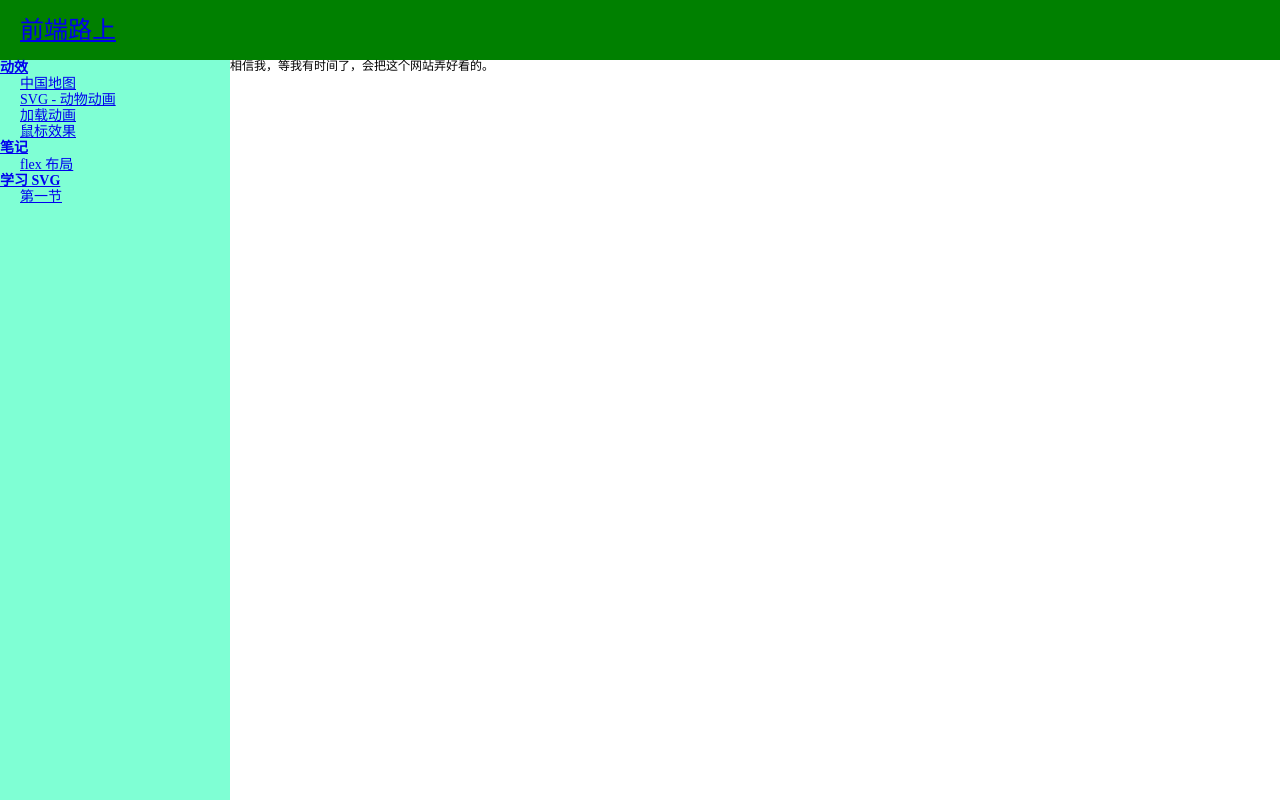
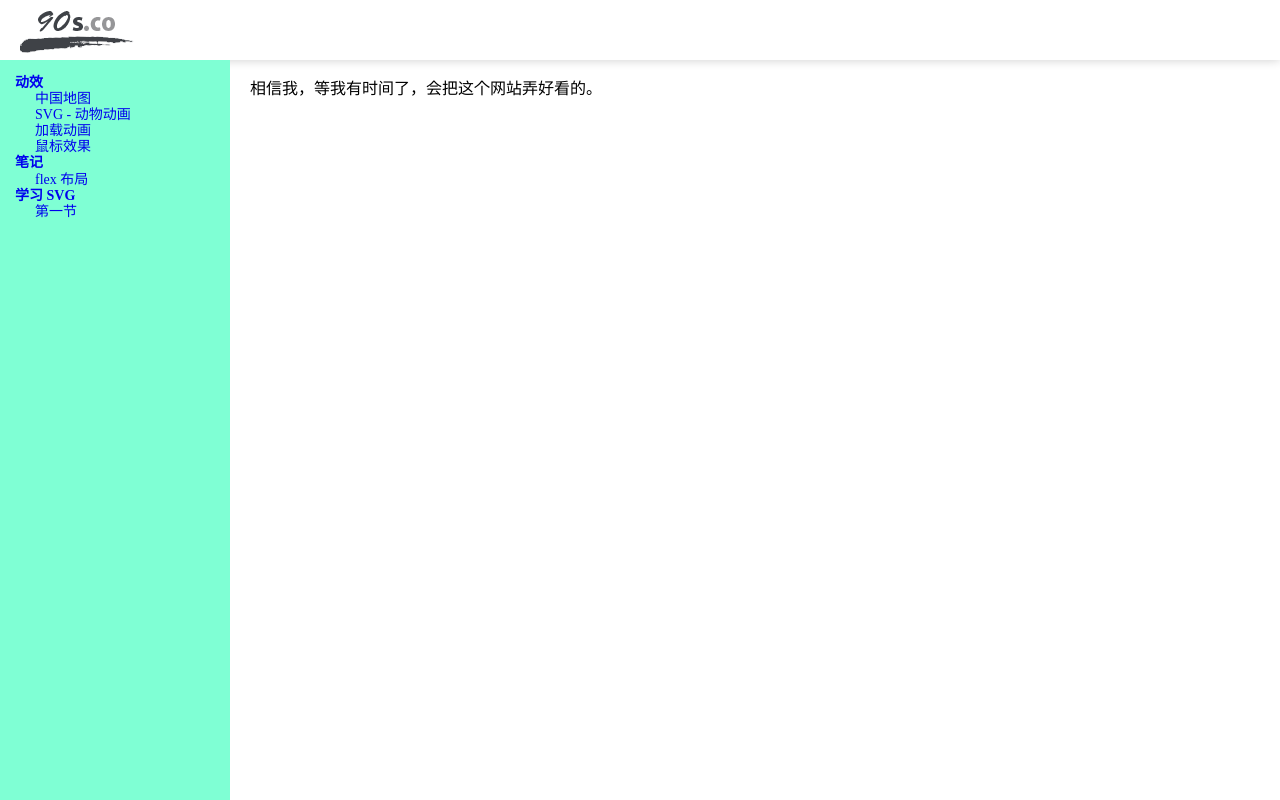
Before and after one commit to dogodo-cc/90s, a Vue app: page / in a window 1280 px wide. Built offline with nearby package versions, Linux system fonts and the light colour scheme.

Commit message:
add logo

```diff
--- a/src/styles/layout.scss
+++ b/src/styles/layout.scss
@@ -4,7 +4,13 @@
   padding-left: 20px;
   font-size: 24px;
   color: #fff;
-  background-color: green;
+  box-shadow: 0 0 10px rgba(0,0,0,.2);
+  a {
+    display: block;
+    img {
+      vertical-align: middle;
+    }
+  }
 }
 
 .alan-body {
@@ -15,6 +21,7 @@
   width: 230px;
   height: calc(100vh - 60px);
   background-color: aquamarine;
+  padding: 15px;
   dt {
     font-weight: bold;
     font-size: 14px;
--- a/src/styles/reset.scss
+++ b/src/styles/reset.scss
@@ -3,6 +3,18 @@ ul,li,p,h1,h2,h3,h4,h5,h6,dl,dt,dd {
   padding: 0;
 }
 
+li{
+  list-style: none;
+}
+a {
+
+  text-decoration: none;
+}
+
 body {
   font-size: 12px;
 }
+
+* {
+  box-sizing: border-box;
+}
--- a/src/views/home/index.vue
+++ b/src/views/home/index.vue
@@ -1,5 +1,5 @@
 <template>
-  <div>
+  <div class="page page-home">
     相信我，等我有时间了，会把这个网站弄好看的。
   </div>
 </template>
@@ -8,3 +8,10 @@ export default {
   name: 'home'
 }
 </script>
+
+<style lang="scss" scoped>
+.page-home {
+  padding: 20px;
+  font-size: 16px;
+}
+</style>
--- a/src/views/layout/index.vue
+++ b/src/views/layout/index.vue
@@ -1,6 +1,6 @@
 <template>
   <div>
-    <header class="alan-header"><a href="/">前端路上</a></header>
+    <header class="alan-header"><a href="/"><img src="~@/assets/logo.png" alt=""></a></header>
     <div class="alan-body">
       <nav class="alan-nav">
         <ul>
```
Also changed, not shown: src/assets/logo.png (added), src/assets/logo2.png (added).
